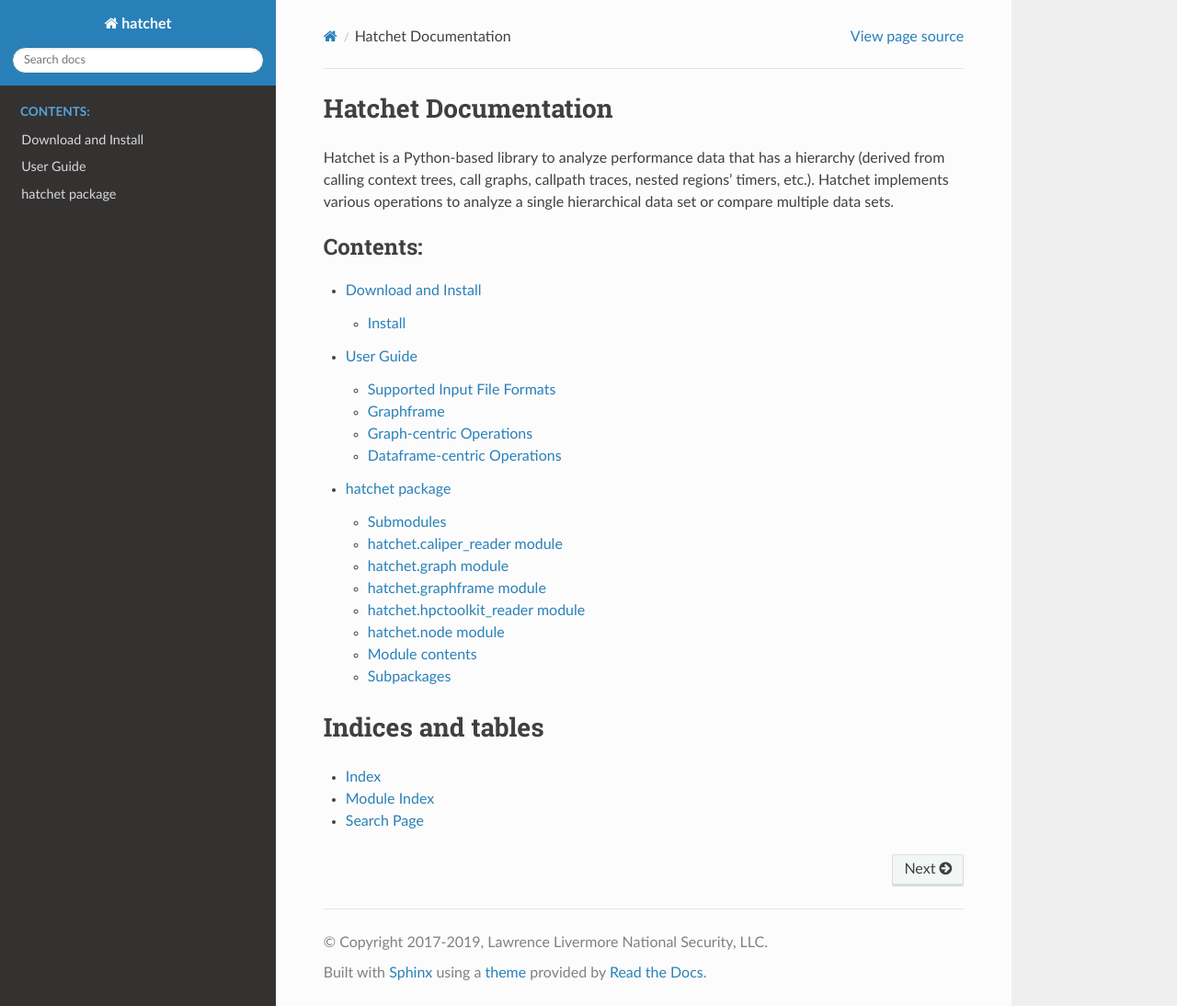
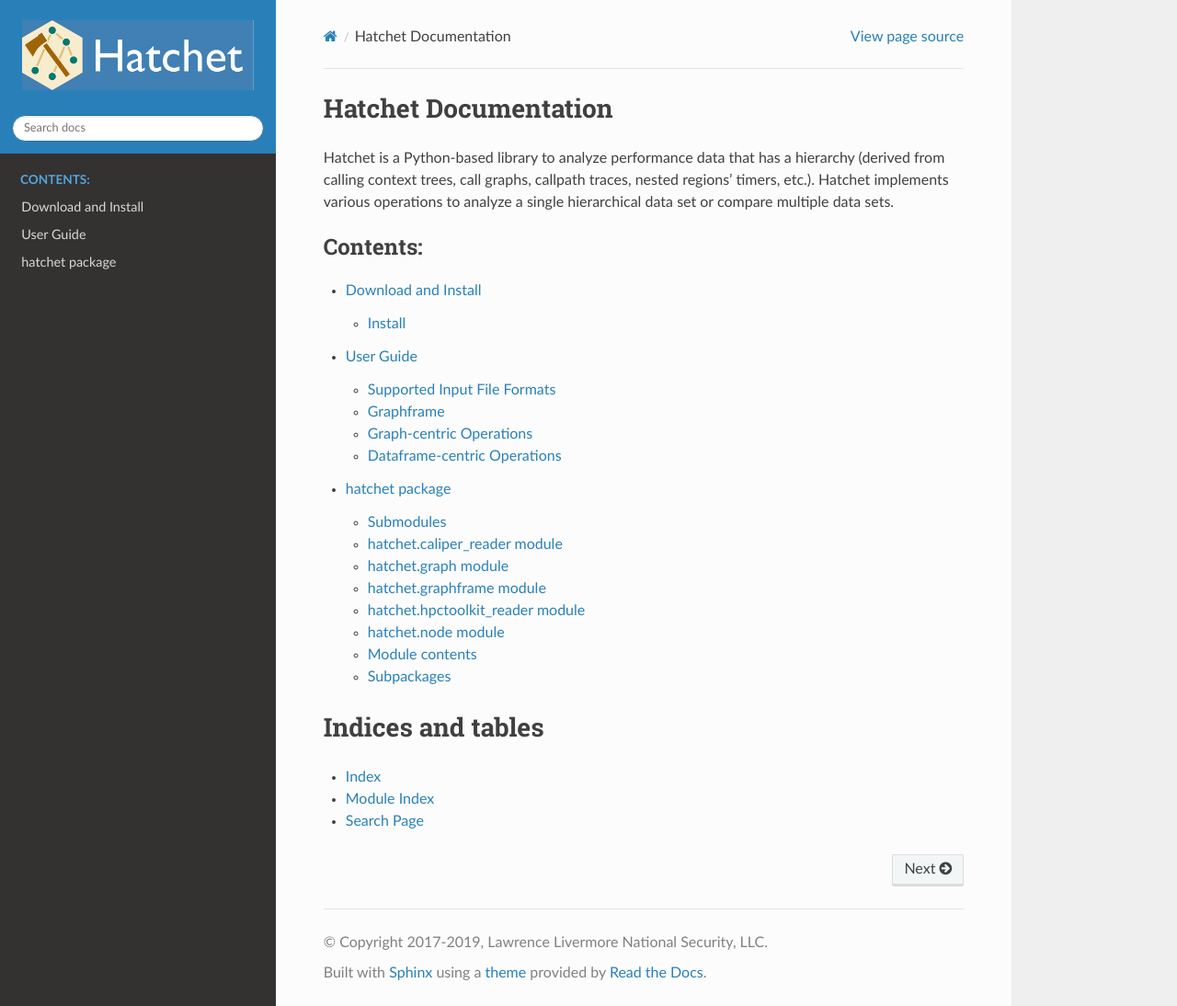
Before and after one commit to hatchet/hatchet, a Sphinx documentation site: the page built from docs/index.rst, in a window 1280 px wide and 1094 px high. Shown: the whole window at 92% size. Built offline with Sphinx 7.4.7 and the Read the Docs theme 2.0.0, drawn with Linux system fonts in a browser that asks for light colours; formulas are drawn with MathJax 3.

Commit message:
docs: add hatchet logo

```diff
--- a/docs/conf.py
+++ b/docs/conf.py
@@ -100,7 +100,7 @@ html_theme = 'sphinx_rtd_theme'
 html_theme_options = {
     'canonical_url': '',
     'analytics_id': '',
-    'logo_only': False,
+    'logo_only': True,
     'display_version': True,
     'prev_next_buttons_location': 'bottom',
     'style_external_links': False,
@@ -117,6 +117,8 @@ html_theme_options = {
 # relative to this directory. They are copied after the builtin static files,
 # so a file named "default.css" will overwrite the builtin "default.css".
 html_static_path = ['_static']
+
+html_logo = '../logo.png'
 
 # Custom sidebar templates, must be a dictionary that maps document names
 # to template names.
```
Also changed, not shown: logo.png (added).
